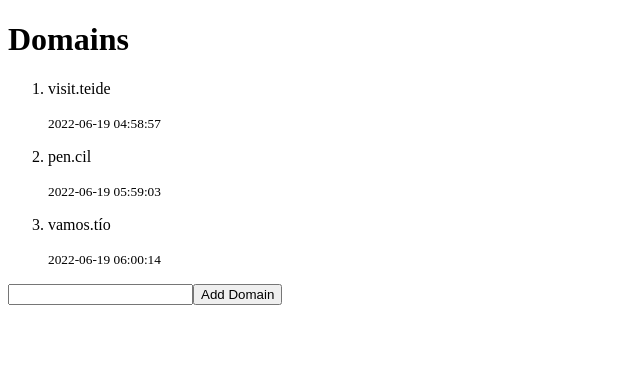
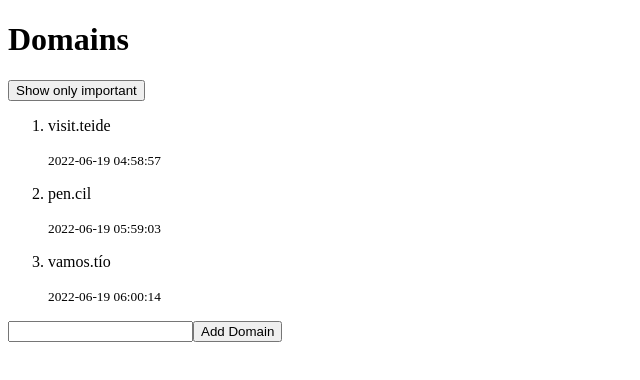
Before and after one commit to miguelgargallo/miguelgargallo_bootcamp_fullstack_react_0012_tablas, a React (Create React App) app: page / in a window 1280 px wide. Shown: the top 380 px of the page, without its empty margins (0-640 px from the left). Built offline with nearby package versions, Linux system fonts and the light colour scheme.

Commit message:
Hacemos un token "Show only important" : "Show all" Hacemos un token "Show only important" : "Show all"

```diff
--- a/src/App.js
+++ b/src/App.js
@@ -5,6 +5,7 @@ import { Note } from "./Note.js";
 export default function App(props) {
   const [notes, setNotes] = useState(props.notes);
   const [newNote, setNewNote] = useState("");
+  const [showAll, setShowAll] = useState(true);
 
   const handleChange = (event) => {
     setNewNote(event.target.value);
@@ -24,9 +25,16 @@ export default function App(props) {
     setNewNote("");
   };
 
+  const handleShowAll = () => {
+    setShowAll(() => !showAll);
+  };
+
   return (
     <div>
       <h1>Domains</h1>
+      <button onClick={handleShowAll}>
+        {showAll ? "Show only important" : "Show all"}
+      </button>
       <ol>
         {notes.map((note) => (
           <Note key={note.id} {...note} />
```
